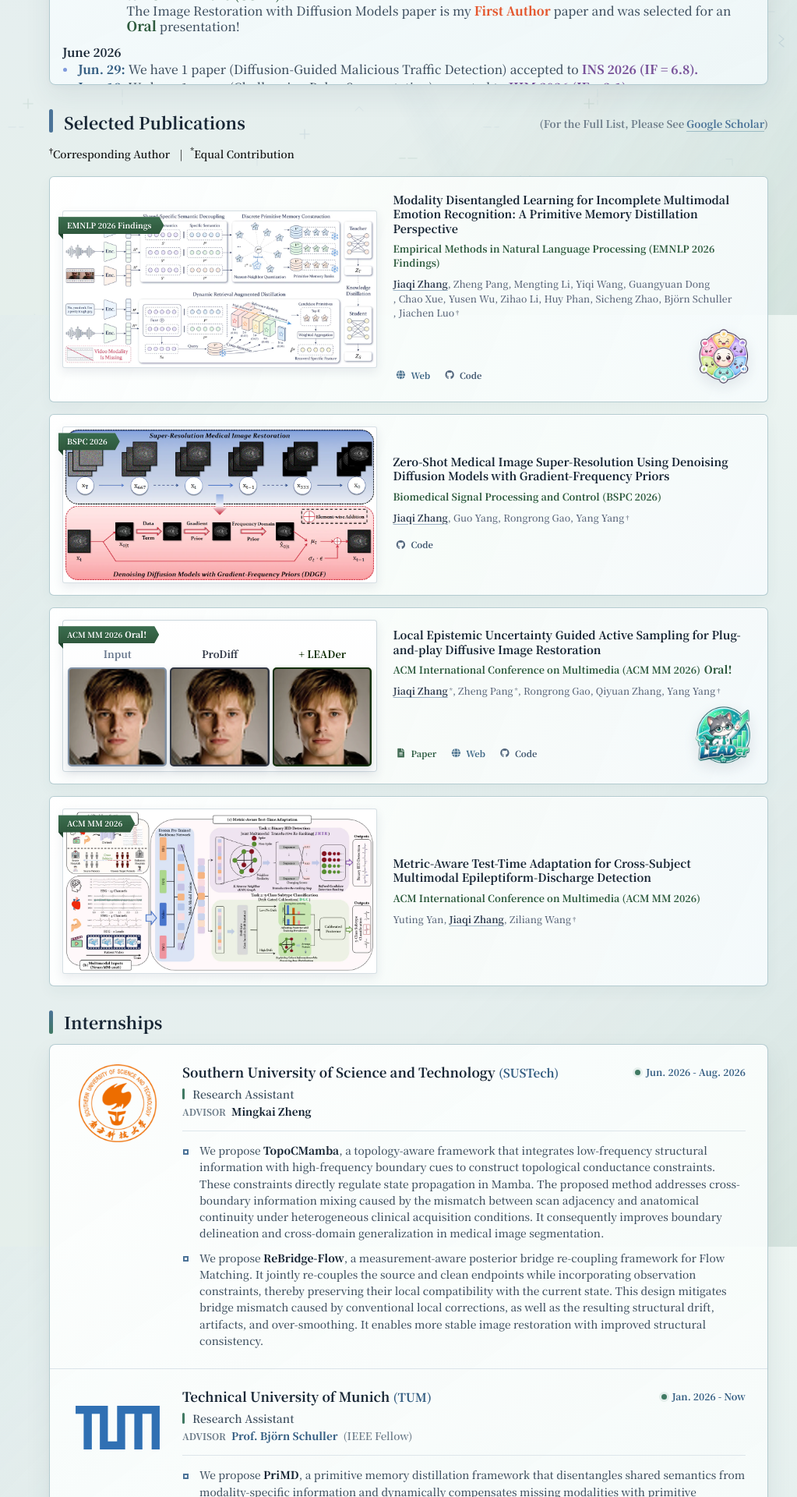
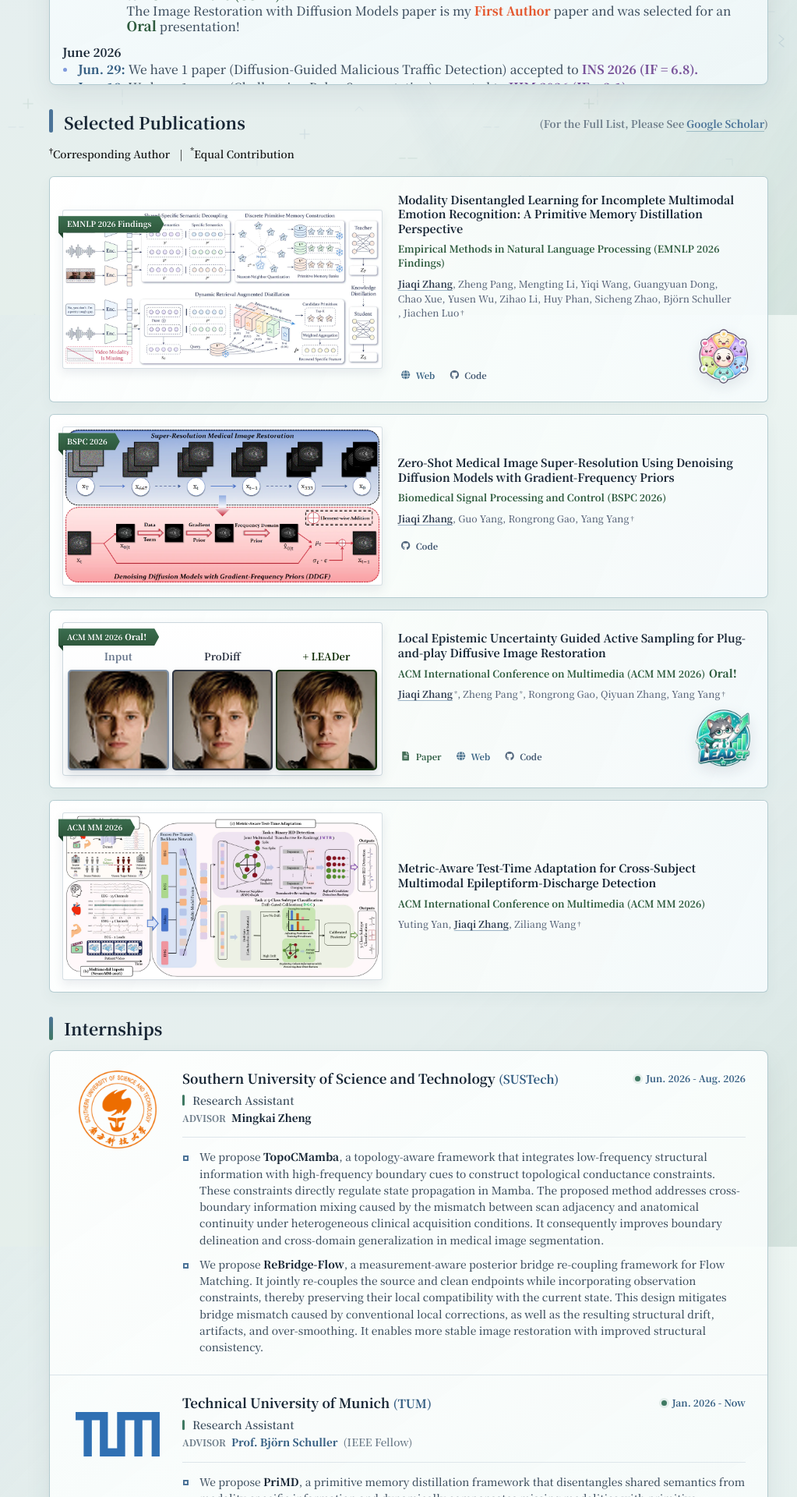
Before and after one commit to JiaqiZhang-Sengoku/JiaqiZhang-Sengoku.github.io, a Jekyll site: the page built from _pages/about.md, in a window 1280 px wide. Shown: the part 791-2711 px from the top of the page at 78% size, without its empty margins (257-1280 px from the left). Built offline with Jekyll 4.4.1, drawn with Linux system fonts in a browser that asks for light colours; some web fonts are replaced; comment, search, counter and statistics services are not loaded.

Commit message:
20260707

```diff
--- a/assets/css/main.scss
+++ b/assets/css/main.scss
@@ -1562,7 +1562,7 @@
 .paper-box {
     position: relative;
     display: grid !important;
-    grid-template-columns: minmax(350px, 45.5%) minmax(0, 1fr) !important;
+    grid-template-columns: minmax(350px, 46.2%) minmax(0, 1fr) !important;
     gap: 18px !important;
     align-items: center !important;
     min-height: 0;
@@ -3187,7 +3187,7 @@
     }
 
     .paper-box {
-        grid-template-columns: minmax(300px, 45.5%) minmax(0, 1fr) !important;
+        grid-template-columns: minmax(300px, 46.2%) minmax(0, 1fr) !important;
         gap: 15px !important;
         padding: 14px 15px !important;
     }
```
